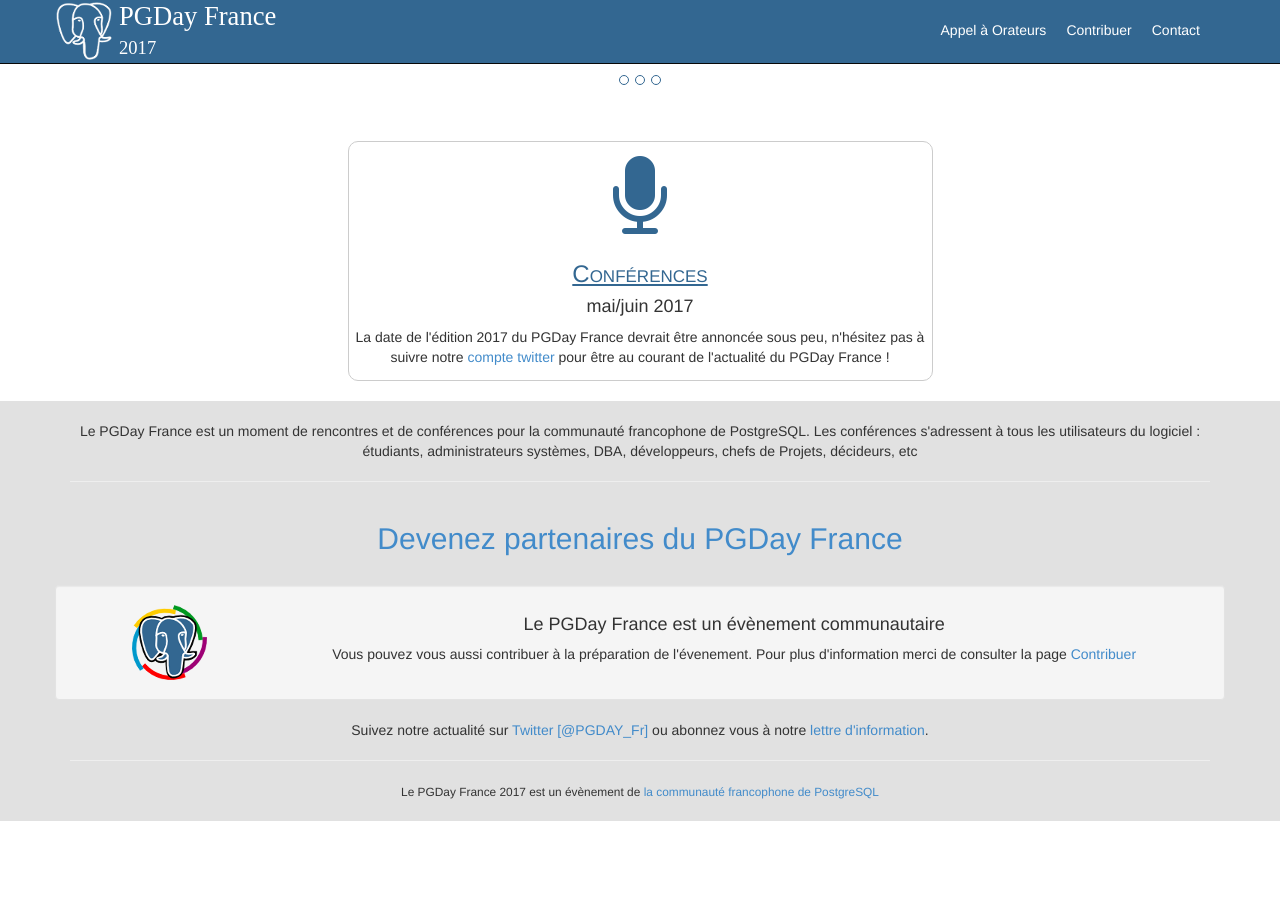
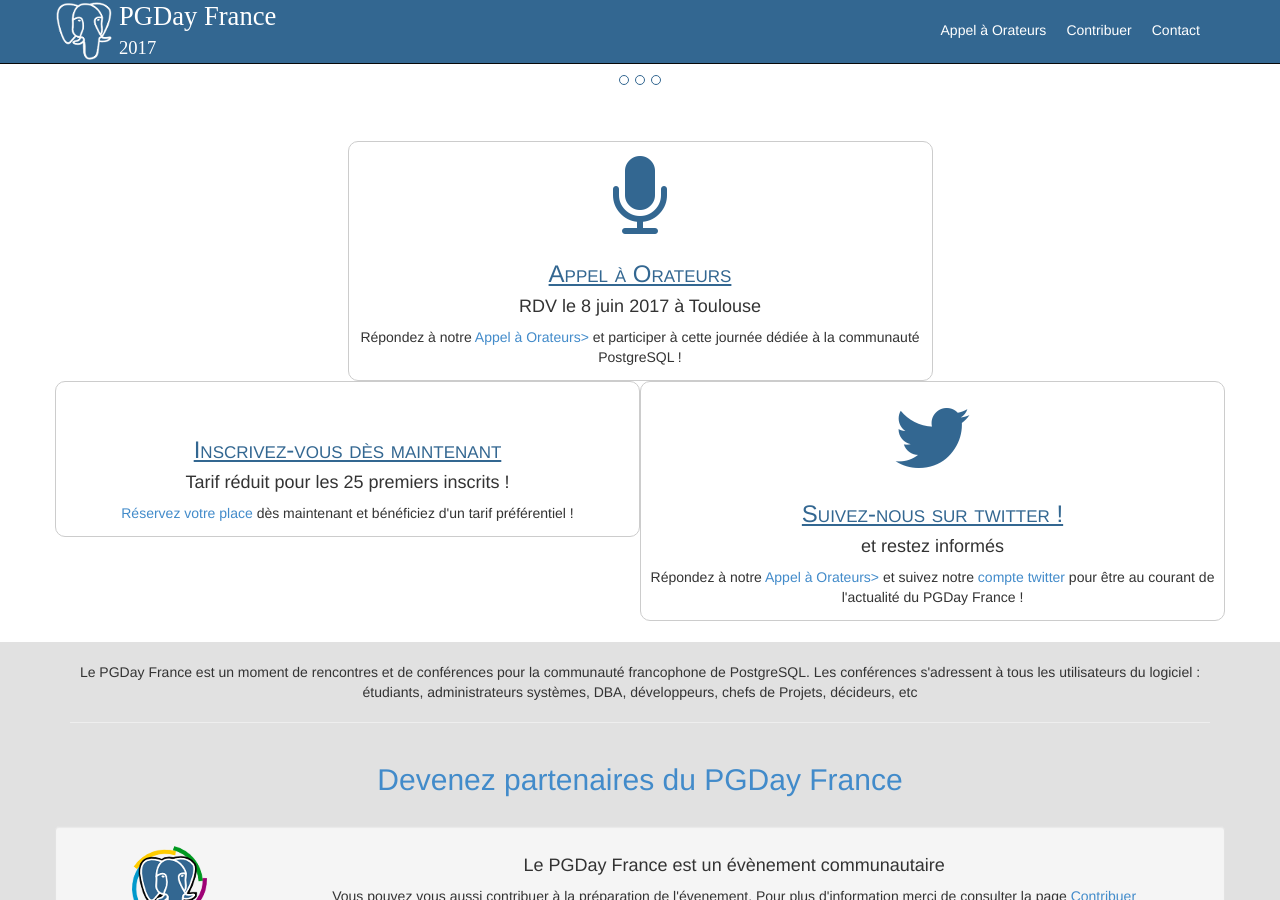
Before and after one commit to postgresqlfr/2024.pgday.fr, a Jekyll site: the page built from index.html, in a window 1280 px wide and 900 px high, scrolled down 567 px. Built offline with Jekyll 4.4.1, drawn with Linux system fonts in a browser that asks for light colours; Markdown is read by kramdown in place of the engine named in the settings; before the commit the page ends 1388 px from its top, so only the background shows below that.

Commit message:
Update index.html

```diff
--- a/index.html
+++ b/index.html
@@ -44,11 +44,28 @@
 
       <div class="col-lg-6 col-md-6 home_bloc">
         <i class="fa fa-microphone"></i>
-        <h3>Conférences</h3>
-        <h4>mai/juin 2017</h4>
+        <h3>Appel à Orateurs</h3>
+        <h4>RDV le 8 juin 2017 à Toulouse</h4>
         <p>
-          La date de l'édition 2017 du PGDay France devrait être annoncée sous
-          peu, n'hésitez pas à suivre notre <a
+            Répondez à notre <a href="/appel.html">Appel à Orateurs></a>
+            et participer à cette journée dédiée à la communauté PostgreSQL !
+        </p>
+      </div>
+      <div class="col-lg-6 col-md-6 home_bloc">
+        <i class="fa fa-thumb-o-up"></i>
+        <h3>Inscrivez-vous dès maintenant</h3>
+        <h4>Tarif réduit pour les 25 premiers inscrits ! </h4>
+        <p>
+            <a href="/inscriptions.html">Réservez votre place</a> dès maintenant
+            et bénéficiez d'un tarif préférentiel !
+        </p>
+      </div>
+      <div class="col-lg-6 col-md-6 home_bloc">
+        <i class="fa fa-twitter"></i>
+        <h3>Suivez-nous sur twitter ! </h3>
+        <h4>et restez informés</h4>
+        <p>
+            Répondez à notre <a href="/appel.html">Appel à Orateurs></a> et suivez notre  <a
             href="https://twitter.com/PGDAY_Fr" data-lang="fr" title="Page
             Twitter du PGDay France">compte twitter</a> pour être au courant de
             l'actualité du PGDay France !
```
